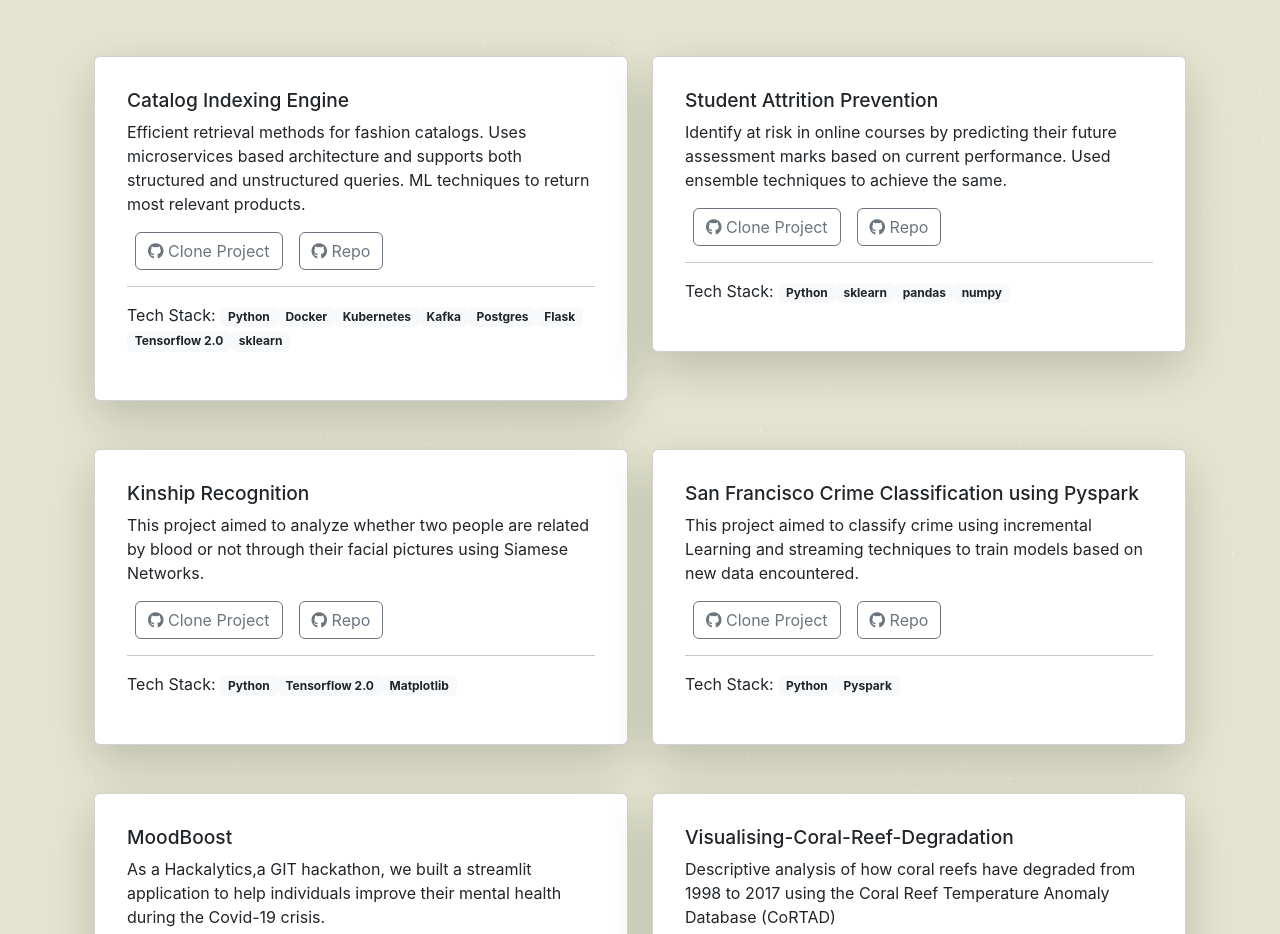
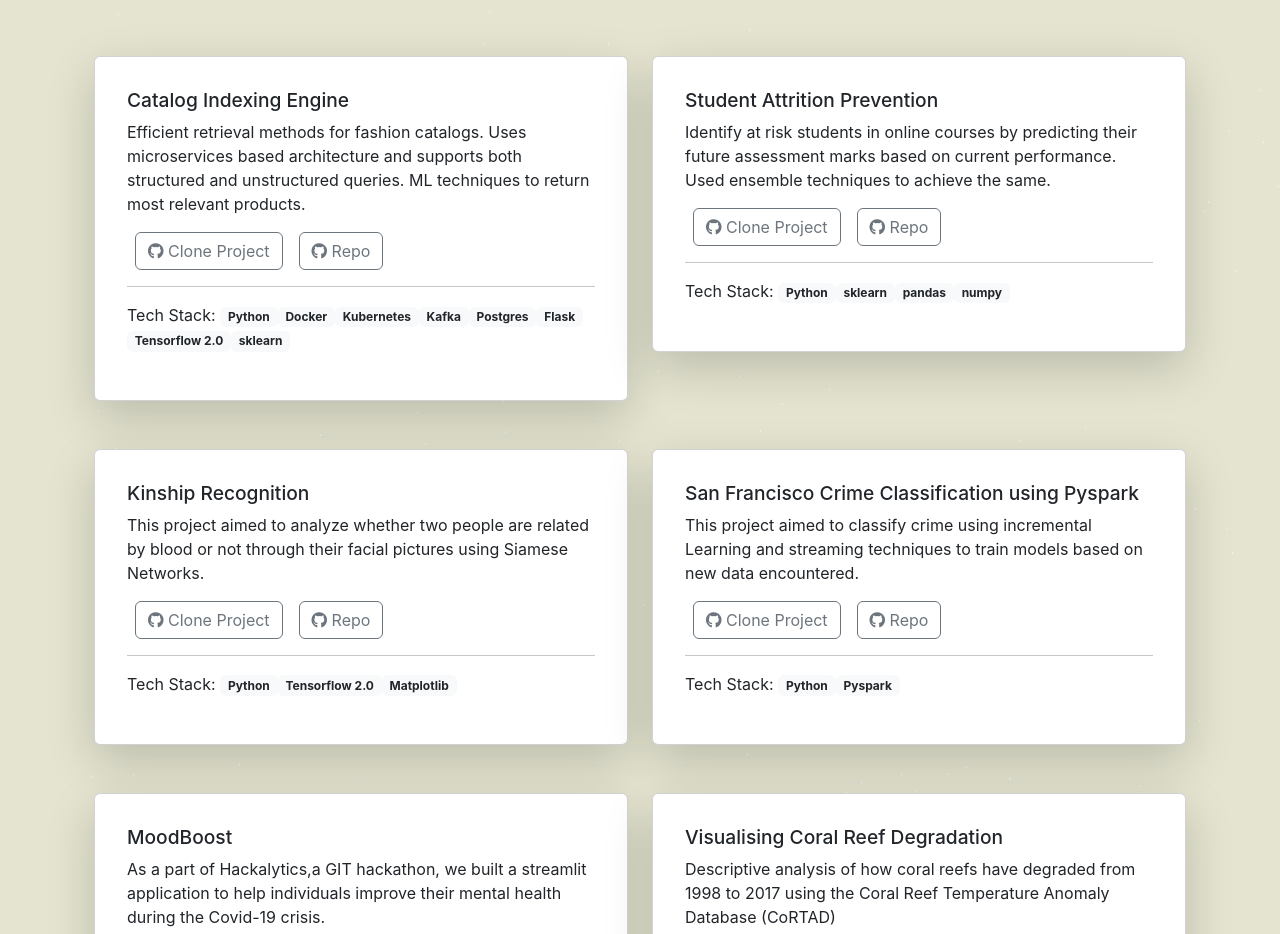
Before and after one commit to deepa-cv/deepa-cv-home, a React (Create React App) app: page / in a window 1280 px wide. Shown: the part 1358-2292 px from the top of the page. Built offline with nearby package versions, Linux system fonts and the light colour scheme.

Commit message:
edit projects

```diff
--- a/src/components/home/Project.jsx
+++ b/src/components/home/Project.jsx
@@ -34,7 +34,7 @@ const Project = ({ heading, username, length, specfic }) => {
   },
   {
     name: "Student Attrition Prevention",
-    description:"Identify at risk in online courses by predicting their future assessment marks based on current performance. Used ensemble techniques to achieve the same." ,
+    description:"Identify at risk students in online courses by predicting their future assessment marks based on current performance. Used ensemble techniques to achieve the same." ,
     svn_url: "https://github.com/deepa-cv/Prevent-Student-Attriton",
     stargazers_count: null,
     languages_url: ["Python", "sklearn", "pandas", "numpy"],
@@ -58,14 +58,14 @@ const Project = ({ heading, username, length, specfic }) => {
   },
   {
     name: "MoodBoost",
-    description:"As a Hackalytics,a GIT hackathon, we built a streamlit application to help individuals improve their mental health during the Covid-19 crisis." ,
+    description:"As a part of Hackalytics,a GIT hackathon, we built a streamlit application to help individuals improve their mental health during the Covid-19 crisis." ,
     svn_url: "https://github.com/ELITA04/Hacklytics-Streamlit",
     stargazers_count: null,
     languages_url:["Python", "Tensorflow","Plotly", "Streamlit"],
     pushed_at: null,
   },
   {
-    name: "Visualising-Coral-Reef-Degradation",
+    name: "Visualising Coral Reef Degradation",
     description:"Descriptive analysis of how coral reefs have degraded from 1998 to 2017 using the Coral Reef Temperature Anomaly Database (CoRTAD)" ,
     svn_url: "https://github.com/BFB-PES/Catalog-Indexing-Engine",
     stargazers_count: null,
```
